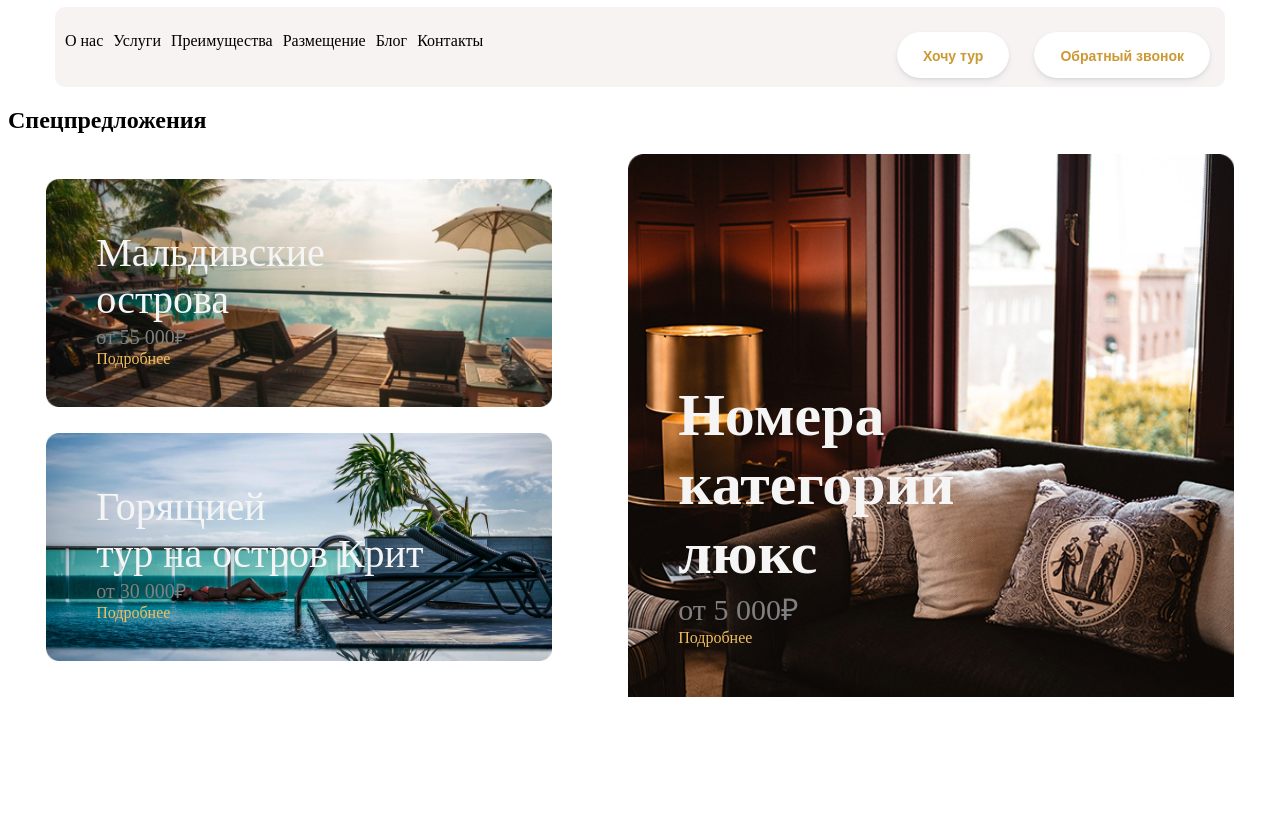
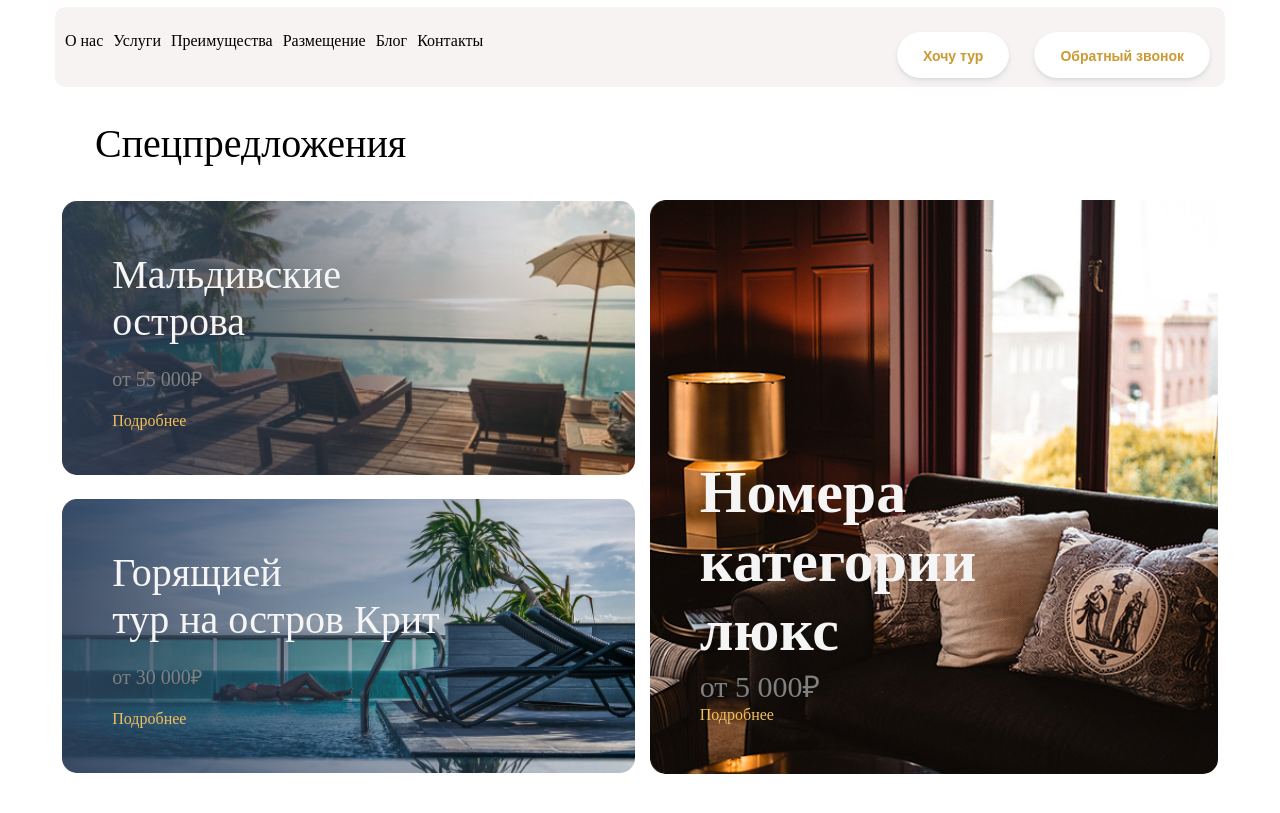
Before and after one commit to LeonidPalygalov/hotel, a plain HTML site: page index.html in a window 1280 px wide. Shown: the part 69-882 px from the top of the page. Drawn offline with Linux system fonts and the light colour scheme.

Commit message:
add: added special-offers section

```diff
--- a/assets/style/style.css
+++ b/assets/style/style.css
@@ -72,6 +72,8 @@ header {
 /* Спецпредложения */
 section {
   height: 725px;
+  width: 1170px;
+  margin: 0 auto;
 }
 
 .special-offers {
@@ -80,24 +82,45 @@ section {
   align-items: center;
 }
 
+.section-header {
+font-size: 40px;
+font-weight: 500;
+padding-left: 40px;
+}
+
 .island {
   background-image: url(../img/img1.jpg);
-  background-size: contain;
+}
+.island,
+.Krit {
   background-repeat: no-repeat;
+  height: 274px;
+  background-size: cover;
+  border-radius: 15px;
+  overflow: hidden;
+
+}
+.Krit {
+  background-image: url(../img/Rectangle\ 15.jpg);
+}
+#overlay {
+  display: flex;
+  flex-direction: column;
+  position: relative;
+  /*background-color: rgba(48, 64, 89, 0.84);*/
+  background: linear-gradient(to right, rgba(48, 64, 89, 0.84), rgba(255, 255, 255, 0));
+
+  z-index: 4;
   padding: 50px;
-
   gap: 20px;
+  height: 100%;
 }
 
-.Krit {
-  background-image: url(../img/Rectangle\ 15.jpg);
-  background-size: contain;
-  background-repeat: no-repeat;
-  padding: 50px;
-  margin-top: 15px;
-}
 .special-offers__left {
-  width: 40%;
+  width: 573px;
+  display: flex;
+  flex-direction: column;
+  gap: 24px;
 }
 
 .special-offers__right {
@@ -106,10 +129,11 @@ section {
   padding: 50px;
   background-image: url(../img/33\ 1.jpg);
   background-repeat: no-repeat;
-  height: 443px;
+  height: 474px;
   background-size: cover;
   justify-content: flex-end;
   flex-direction: column;
+  border-radius: 15px;
 }
 
 .special-offers__right-text {
--- a/index.html
+++ b/index.html
@@ -49,10 +49,11 @@
     </header>
     <main>
       <section>
-        <h2>Спецпредложения</h2>
+        <h2 class="section-header">Спецпредложения</h2>
         <div class="special-offers">
           <div class="special-offers__left">
             <div class="island">
+              <div id="overlay">
               <div class="special-offers__left-text">
                 Мальдивские <br />
                 острова
@@ -61,8 +62,11 @@
               <div class="special-offers__left-link">
                 <a href="#">Подробнее</a>
               </div>
+              </div>
             </div>
+
             <div class="Krit">
+              <div id="overlay">
               <div class="special-offers__left-text">
                 Горящией <br />
                 тур на остров Крит
@@ -72,6 +76,8 @@
                 <a href="#">Подробнее</a>
               </div>
             </div>
+            </div>
+
           </div>
           <div class="special-offers__right">
             <div class="special-offers__right-text">
```
